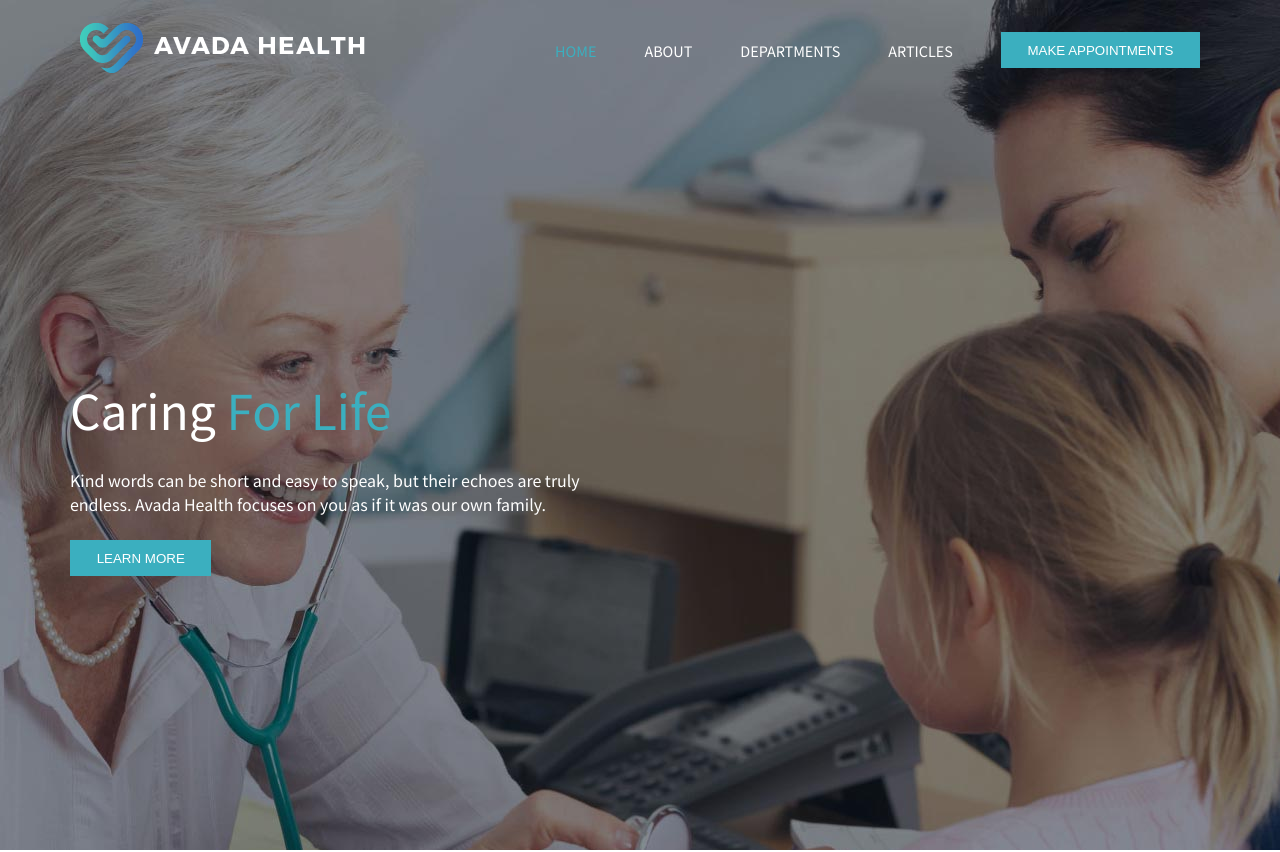
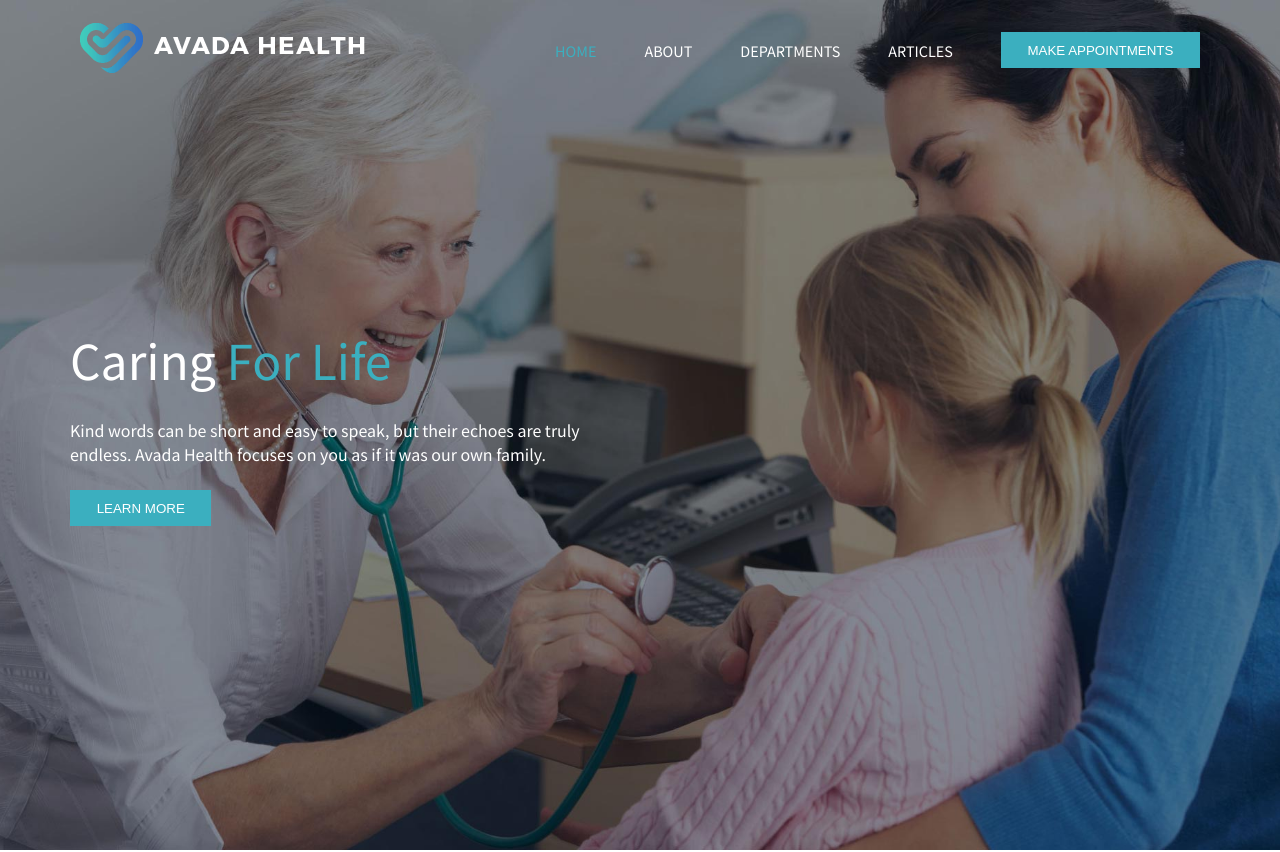
Before and after one commit to alessandroamormino/proj-html-vuejs, a Vue app: page / in a window 1280 px wide. Shown: the top 852 px of the page. Built offline with nearby package versions, Linux system fonts and the light colour scheme.

Commit message:
fix: fixed background

```diff
--- a/src/components/AppHeader.vue
+++ b/src/components/AppHeader.vue
@@ -32,12 +32,14 @@ export default {
 
 header {
   background-image: url('/images/header-image-homepage.jpg');
+  background-repeat: no-repeat;
   background-position: center top;
+  background-size: cover;
   height: 850px;
   color: white;
 
   .container-centered {
-    height: calc(100% - 100px);
+    height: calc(100% - 200px);
     display: flex;
     align-items: center;
 
```
